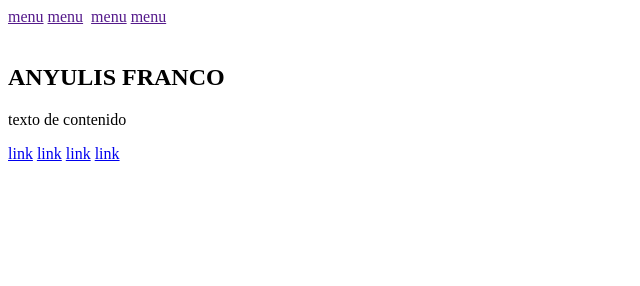
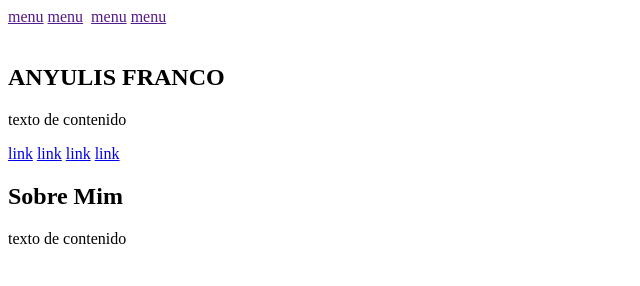
Before and after one commit to ANYULIS/proyeto_html, a plain HTML site: page index.html in a window 1280 px wide. Shown: the whole page, without its empty margins (0-640 px from the left). Drawn offline with Linux system fonts and the light colour scheme.

Commit message:
criando bloco sobre mim

```diff
--- a/index.html
+++ b/index.html
@@ -25,7 +25,11 @@
         <a href="http://">link</a>
         <a href="http://">link</a>
     </section>
-
+    <section>
+        <h1>Sobre Mim</h1>
+        <p>texto de contenido</p>
+        <img src="" alt="" srcset="">
+    </section>
 
 </body>
 </html>
```
